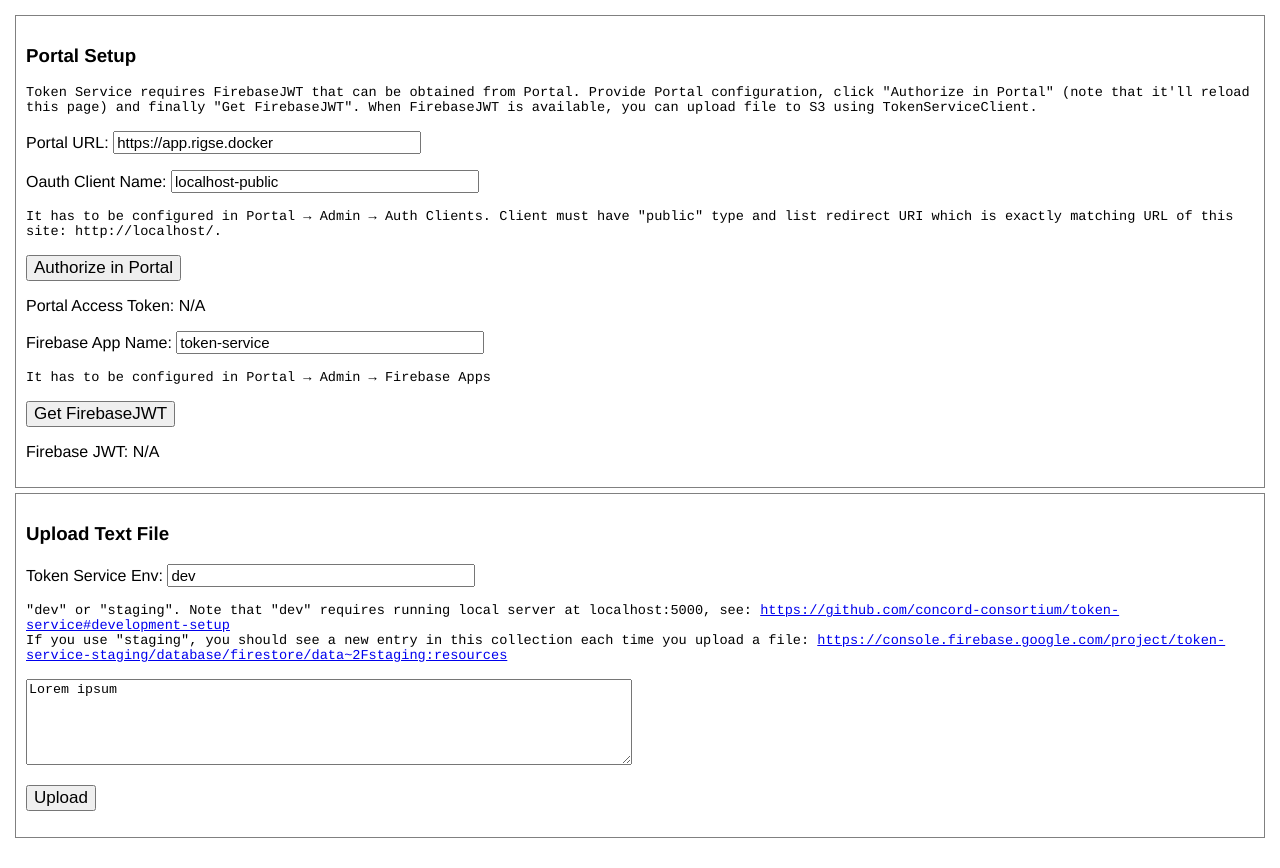
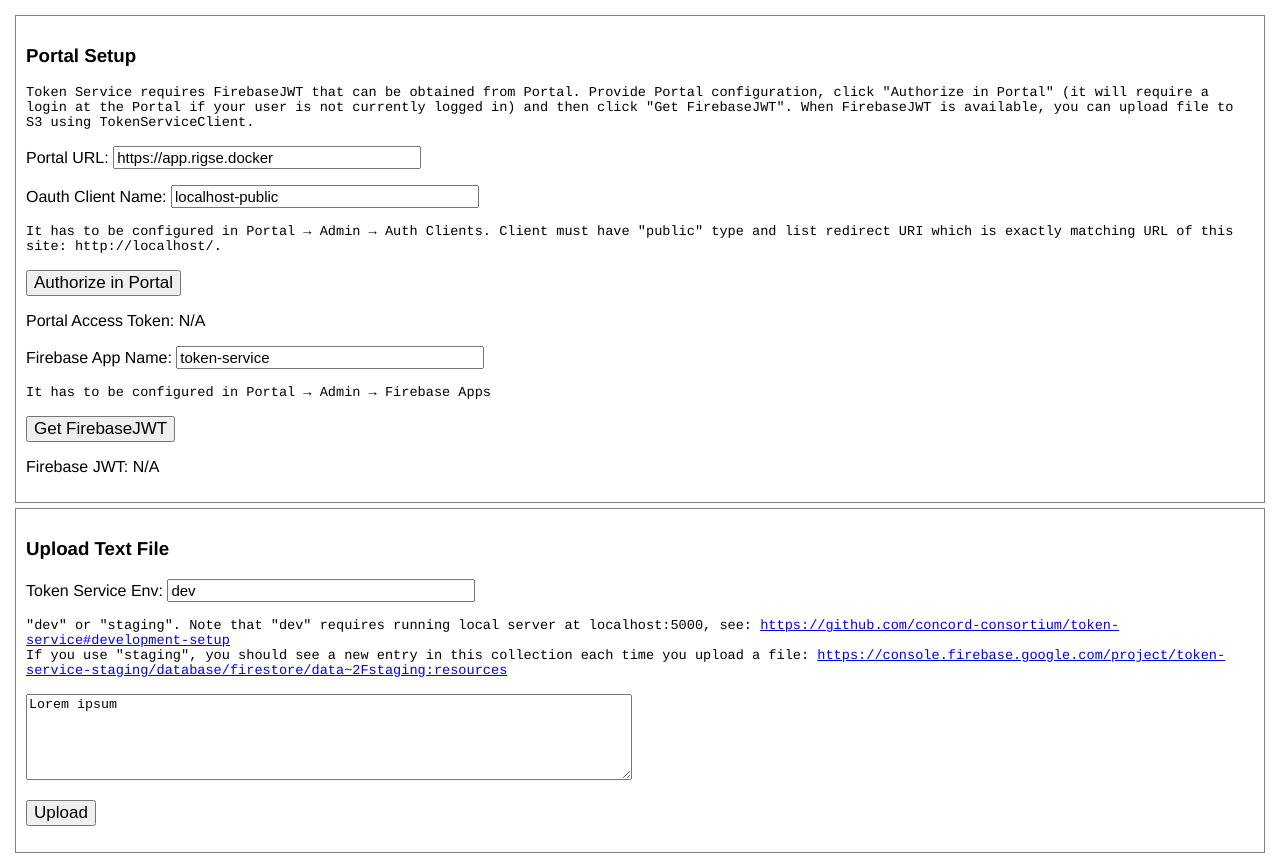
Before and after one commit to concord-consortium/token-service, a React app in the folder example-app/: page / in a window 1280 px wide. Built offline with nearby package versions, Linux system fonts and the light colour scheme.

Commit message:
Address PR comments
[#172225396]

```diff
--- a/example-app/src/helpers.ts
+++ b/example-app/src/helpers.ts
@@ -39,7 +39,7 @@
     .then(json => json.token)
 };
 
-export const uploadFileUsingFirebaseJTW = async (fileContent: string, firebaseJwt: string, tokenServiceEnv: "dev" | "staging") => {
+export const uploadFileUsingFirebaseJWT = async (fileContent: string, firebaseJwt: string, tokenServiceEnv: "dev" | "staging") => {
   const client = new TokenServiceClient({ jwt: firebaseJwt, env: tokenServiceEnv });
   const filename = "test.txt";
   const resource: S3Resource = await client.createResource({
--- a/example-app/src/index.tsx
+++ b/example-app/src/index.tsx
@@ -41,7 +41,7 @@
   };
 
   const handleUploadFile = async () => {
-    setFilePublicUrl(await helpers.uploadFileUsingFirebaseJTW(fileContent, firebaseJwt, tokenServiceEnv as "dev" | "staging"));
+    setFilePublicUrl(await helpers.uploadFileUsingFirebaseJWT(fileContent, firebaseJwt, tokenServiceEnv as "dev" | "staging"));
   };
 
   return (
@@ -50,8 +50,8 @@
         <h3>Portal Setup</h3>
         <p className="hint">
           Token Service requires FirebaseJWT that can be obtained from Portal. Provide Portal configuration, click
-          "Authorize in Portal" (note that it'll reload this page) and finally "Get FirebaseJWT". When FirebaseJWT
-          is available, you can upload file to S3 using TokenServiceClient.
+          "Authorize in Portal" (it will require a login at the Portal if your user is not currently logged in) and then
+          click "Get FirebaseJWT". When FirebaseJWT is available, you can upload file to S3 using TokenServiceClient.
         </p>
         {
           !portalAccessToken &&
```
